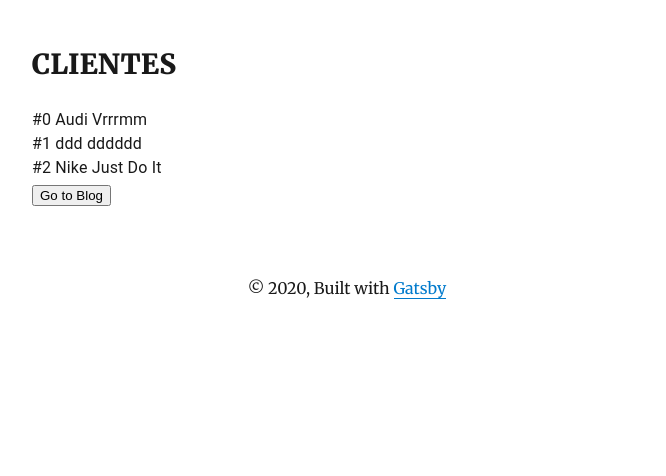
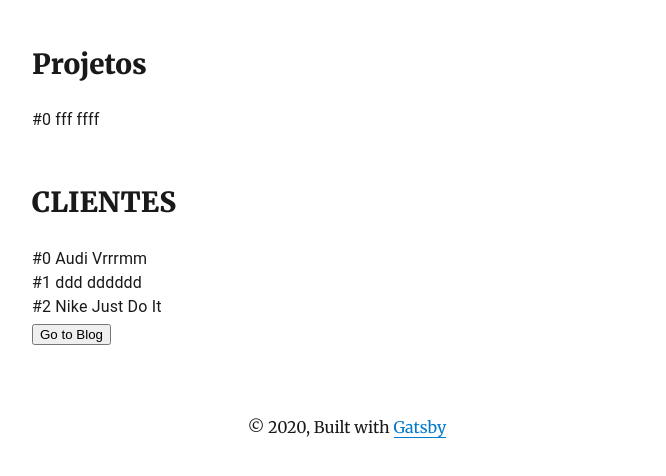
Before and after one commit to cescoferraro/cesco, a Gatsby site: page / in a window 1280 px wide. Shown: the part 188-664 px from the top of the page, without its empty margins (293-959 px from the left). Built offline with nearby package versions, Linux system fonts and the light colour scheme; Gatsby itself is replaced by a stand-in of ours; some packages are replaced by stand-ins of ours.

Commit message:
add prettier + resolve home queries + gatsby config

```diff
--- a/gatsby-config.js
+++ b/gatsby-config.js
@@ -24,6 +24,20 @@ module.exports = {
             options: {
                 cachePublic: true
             }
+        },
+        {
+            resolve: `gatsby-source-filesystem`,
+            options: {
+                path: `${__dirname}/content/news`,
+                name: `client`,
+            },
+        },
+        {
+            resolve: `gatsby-source-filesystem`,
+            options: {
+                path: `${__dirname}/content/portifolio`,
+                name: `client`,
+            },
         },
         {
             resolve: `gatsby-source-filesystem`,
--- a/package.json
+++ b/package.json
@@ -53,7 +53,7 @@
     "eslint": "^7.2.0",
     "eslint-plugin-react": "^7.20.0",
     "gh-pages": "^3.0.0",
-    "prettier": "^2.0.5",
+    "prettier": "2.0.5",
     "typescript": "^3.9.5"
   },
   "homepage": "https://github.com/gatsbyjs/gatsby-starter-blog#readme",
--- a/src/pages/index.tsx
+++ b/src/pages/index.tsx
@@ -6,10 +6,12 @@ import SEO from "../components/seo"
 
 const IndexPage = (props: any) => {
   const siteTitle = "Gatsby Starter Personal Website"
+  console.log(props.data)
+  // const clients = []
   const clients = props.data.allMdx.edges
   const portifolio = props.data.portifolio.edges
-  console.log(clients)
-  console.log(portifolio)
+  // console.log(clients)
+  // console.log(portifolio)
 
   return (
     <Layout location={props.location} title={siteTitle}>
@@ -17,6 +19,16 @@ const IndexPage = (props: any) => {
         title="Home"
         keywords={[`blog`, `gatsby`, `javascript`, `react`]}
       />
+      <h2>Projetos</h2>
+      {
+        portifolio.map((d, i: number) => {
+          return (
+            <div key={i}>
+              <Typography>{`#${i.toString()} ${d.node.frontmatter.title} ${d.node.frontmatter.description}`}</Typography>
+            </div>
+          )
+        })
+      }
       <h2>CLIENTES</h2>
       {
         clients.map((d, i: number) => {
@@ -48,7 +60,7 @@ export const pageQuery = graphql`
                 title
             }
         }
-        portifolio: allMdx(filter: {fileAbsolutePath: {regex: "/content/portifolio/"}}) {
+        portifolio : allMdx(filter: {fileAbsolutePath: {regex: "/content/portifolio/"}}) {
             edges {
                 node {
                     fileAbsolutePath
```
Also changed, not shown: 1 other file.
